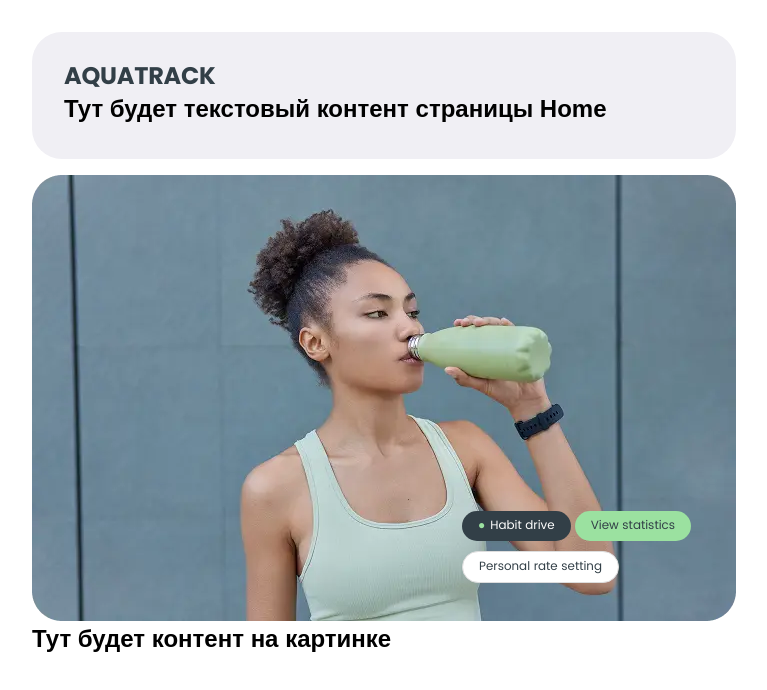
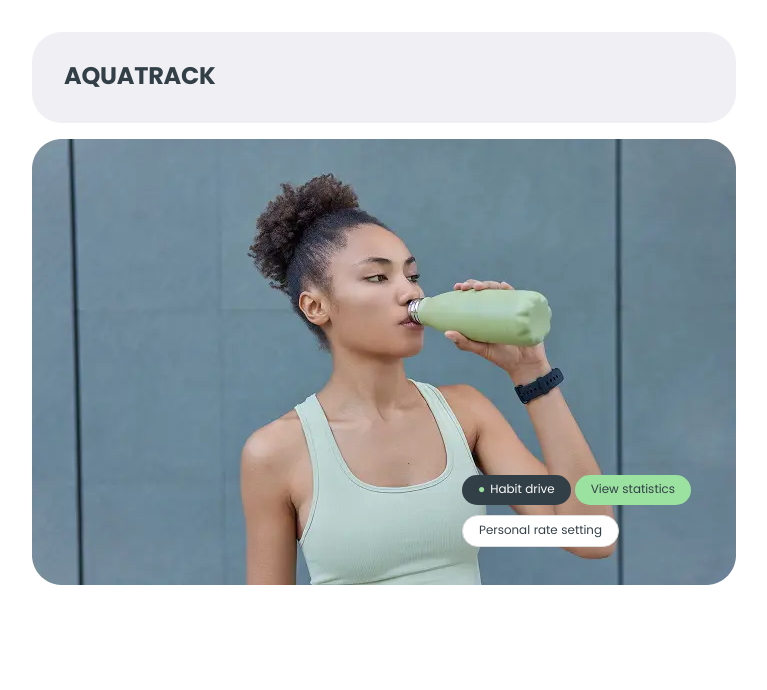
Before and after one commit to Artur-Luniaka/aquacoders, a React (Vite) app: page / in a window 1280 px wide. Shown: the top 690 px of the page, without its empty margins (256-1023 px from the left). Built offline with nearby package versions, Linux system fonts and the light colour scheme.

Commit message:
set some moments

```diff
--- a/src/components/ImgBlock/ImgBlock.module.css
+++ b/src/components/ImgBlock/ImgBlock.module.css
@@ -1,11 +1,8 @@
 .box {
-  /* padding: 16px; */
-  padding: 0;
   width: 343px;
   border-radius: 30px;
   position: relative;
   @media (min-width: 768px) {
-    /* padding: 32px; */
     width: 704px;
   }
   @media (min-width: 1440px) {
--- a/src/pages/HomePage/HomePage.jsx
+++ b/src/pages/HomePage/HomePage.jsx
@@ -4,17 +4,14 @@ import ImgBlock from "../../components/ImgBlock/ImgBlock";
 import MainImg from "../../components/MainImg/MainImg";
 import InfoLabels from "../../components/AdvantegesSection/AdvantagesSection.jsx";
 
-
 const HomePage = () => {
   return (
     <>
       <GreyBlock>
         <Logo />
-        <h2>Тут будет текстовый контент страницы Home</h2>
       </GreyBlock>
       <ImgBlock>
         <MainImg />
-        <h2>Тут будет контент на картинке</h2>
         <InfoLabels />
       </ImgBlock>
     </>
--- a/src/pages/SignInPage/SignInPage.jsx
+++ b/src/pages/SignInPage/SignInPage.jsx
@@ -3,6 +3,8 @@ import GreyBlock from "../../components/GreyBlock/GreyBlock";
 import { useEffect } from "react";
 import ImgBlock from "../../components/ImgBlock/ImgBlock";
 import InfoLabels from "../../components/AdvantegesSection/AdvantagesSection.jsx";
+import Logo from "../../components/Logo/Logo.jsx";
+
 const SignInPage = () => {
   const [hideImgBlock, setHideImgBlock] = useState(false);
 
@@ -23,11 +25,9 @@ const SignInPage = () => {
     <>
       <GreyBlock>
         <Logo />
-        <h2>Здесь будет форма логинизации</h2>
       </GreyBlock>
       {hideImgBlock && (
         <ImgBlock>
-          <h2>Здесь будет контент на картинке,но только для веб версии</h2>
           <InfoLabels />
         </ImgBlock>
       )}
--- a/src/pages/SignUpPage/SignUpPage.jsx
+++ b/src/pages/SignUpPage/SignUpPage.jsx
@@ -2,6 +2,8 @@ import { useEffect, useState } from "react";
 import GreyBlock from "../../components/GreyBlock/GreyBlock";
 import ImgBlock from "../../components/ImgBlock/ImgBlock";
 import InfoLabels from "../../components/AdvantegesSection/AdvantagesSection.jsx";
+import Logo from "../../components/Logo/Logo.jsx";
+
 const SignUpPage = () => {
   const [hideImgBlock, setHideImgBlock] = useState(false);
 
@@ -22,11 +24,9 @@ const SignUpPage = () => {
     <>
       <GreyBlock>
         <Logo />
-        <h2>Здесь будет форма регистрации</h2>
       </GreyBlock>
       {hideImgBlock && (
         <ImgBlock>
-          <h2>Здесь будет контент на картинке,но только для веб версии</h2>
           <InfoLabels />
         </ImgBlock>
       )}
```
